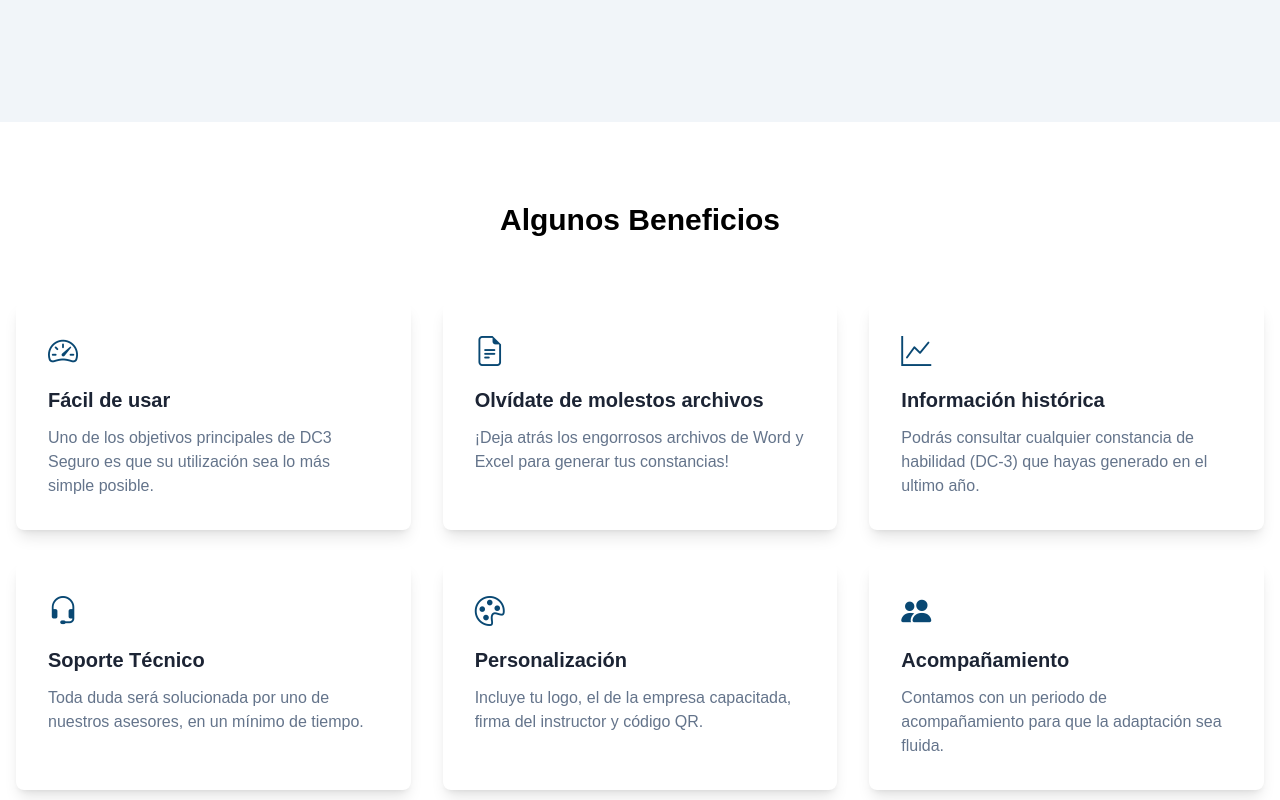
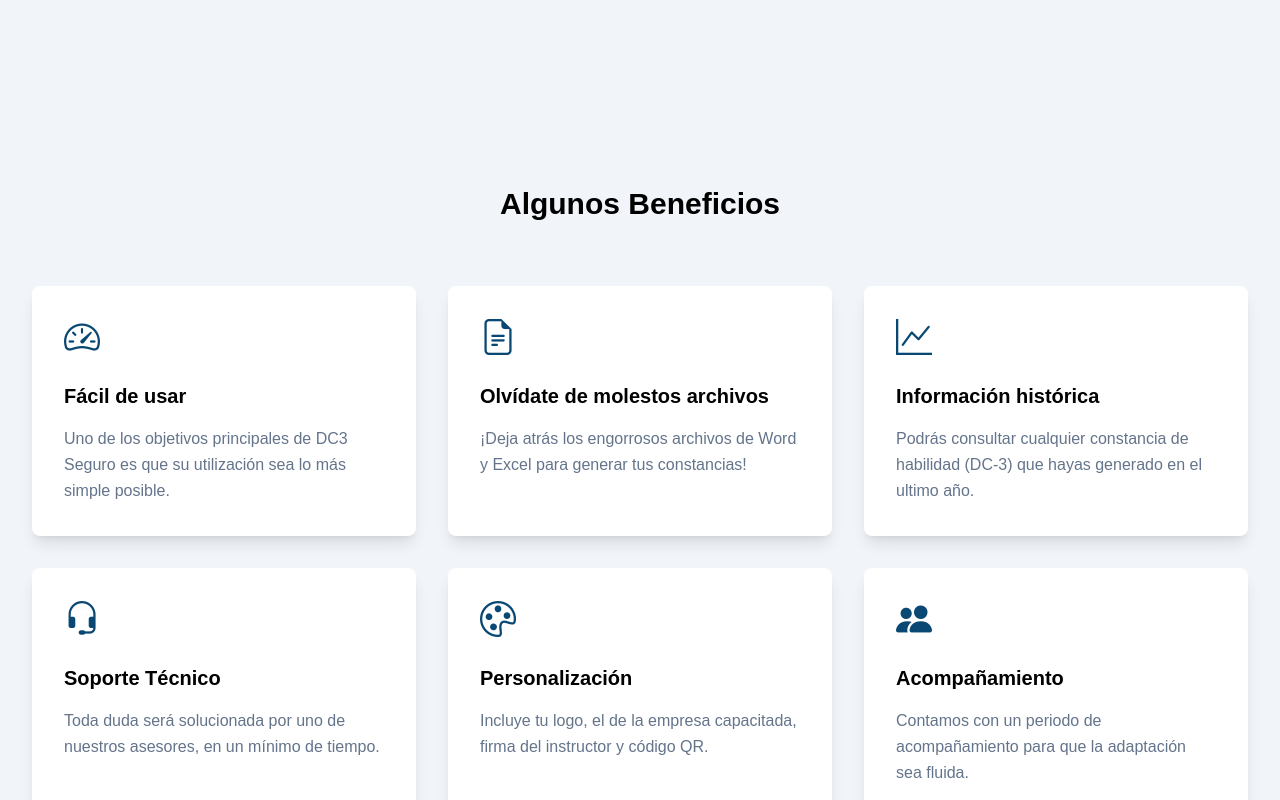
Before and after one commit to JoshuaDeveloper25/DC3-SEGURO, a Next.js app: page / in a window 1280 px wide. Shown: the part 1180-1980 px from the top of the page. Built offline with nearby package versions, Linux system fonts and the light colour scheme.

Commit message:
Add framer-motion animations to Advantages section

```diff
--- a/src/components/Home/Advantages/index.jsx
+++ b/src/components/Home/Advantages/index.jsx
@@ -1,33 +1,54 @@
+"use client";
+
 import { advantages } from "@/src/data/dataHome";
+
+// External imports
+import { motion } from "framer-motion";
 
 const Advantages = () => {
   return (
-    <section className="py-20 bg-white dark:bg-[#24303f]" id="advantages">
-      <div className="container mx-auto px-4">
+    <section className="container mx-auto px-6 md:px-8 py-16">
       <div className="text-center mb-16">
-          <h2 className="text-3xl font-bold text-black dark:text-white mb-4">
+        <motion.h2
+          initial={{ opacity: 0, y: 100 }}
+          whileInView={{ opacity: 1, y: 0 }}
+          transition={{
+            duration: 0.8,
+            delay: 0.3,
+            ease: "linear",
+          }}
+          viewport={{ once: true }}
+          className="text-3xl font-bold text-black dark:text-white mb-4"
+        >
           Algunos Beneficios
-          </h2>
+        </motion.h2>
       </div>
 
-        <div className="grid grid-cols-1 md:grid-cols-3 gap-8">
-          {advantages?.map((advantage) => (
-            <div
-              className="p-8 bg-white dark:bg-[#24303f] rounded-lg shadow-lg transform transition-all duration-300 ease-in-out hover:shadow-xl hover:bg-[#0948731a] hover:bg-opacity-5 dark:hover:bg-[#0948731a] dark:hover:bg-opacity-10"
+      <div className="grid grid-cols-1 sm:grid-cols-2 lg:grid-cols-3 gap-8">
+        {advantages?.map((advantage, index) => (
+          <motion.div
             key={advantage?.title}
+            initial={{ opacity: 0, y: 100 }}
+            whileInView={{ opacity: 1, y: 0 }}
+            transition={{
+              duration: 0.3,
+              delay: (index + 1) * 0.1,
+              ease: "linear",
+            }}
+            viewport={{ once: true }}
+            className="p-8 bg-white dark:bg-[#24303f] rounded-lg shadow-lg transform transition-all duration-300 hover:shadow-xl hover:bg-[#0948730d] hover:bg-opacity-5 dark:hover:bg-[#0948731a] dark:hover:bg-opacity-10"
           >
-              <div className="text-[#094873] text-3xl mb-4">
+            <div className="text-[#094873] text-4xl mb-6 transform transition-transform duration-300 group-hover:scale-110">
               {advantage?.icon}
             </div>
-              <h4 className="text-xl font-semibold mb-3 text-[#1c2434] dark:text-white">
+            <h3 className="text-xl font-semibold mb-4 text-black dark:text-white">
               {advantage?.title}
-              </h4>
-              <p>
+            </h3>
+            <p className="text-body-color dark:text-body-color-dark leading-relaxed">
               {advantage?.description}
             </p>
-            </div>
+          </motion.div>
         ))}
-        </div>
       </div>
     </section>
   );
```
Lines whose indentation alone changed are shown as unchanged.
